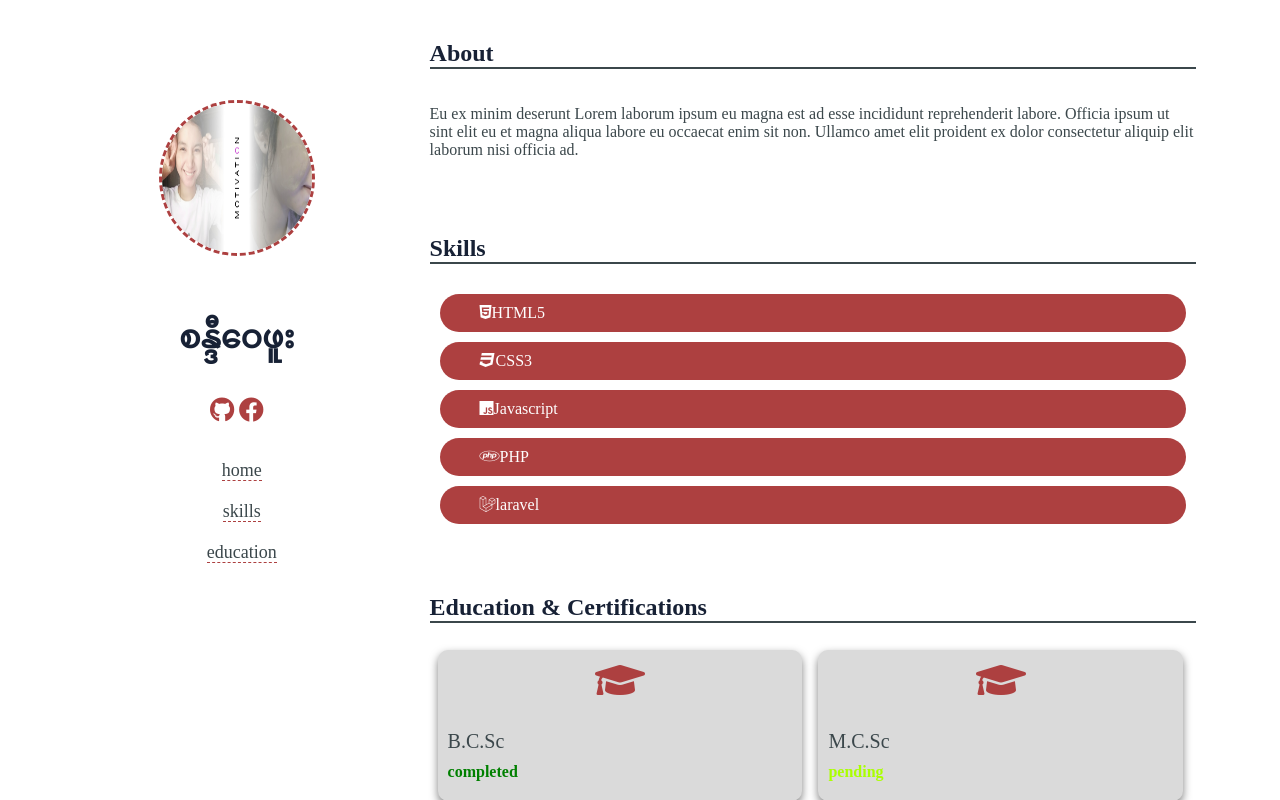
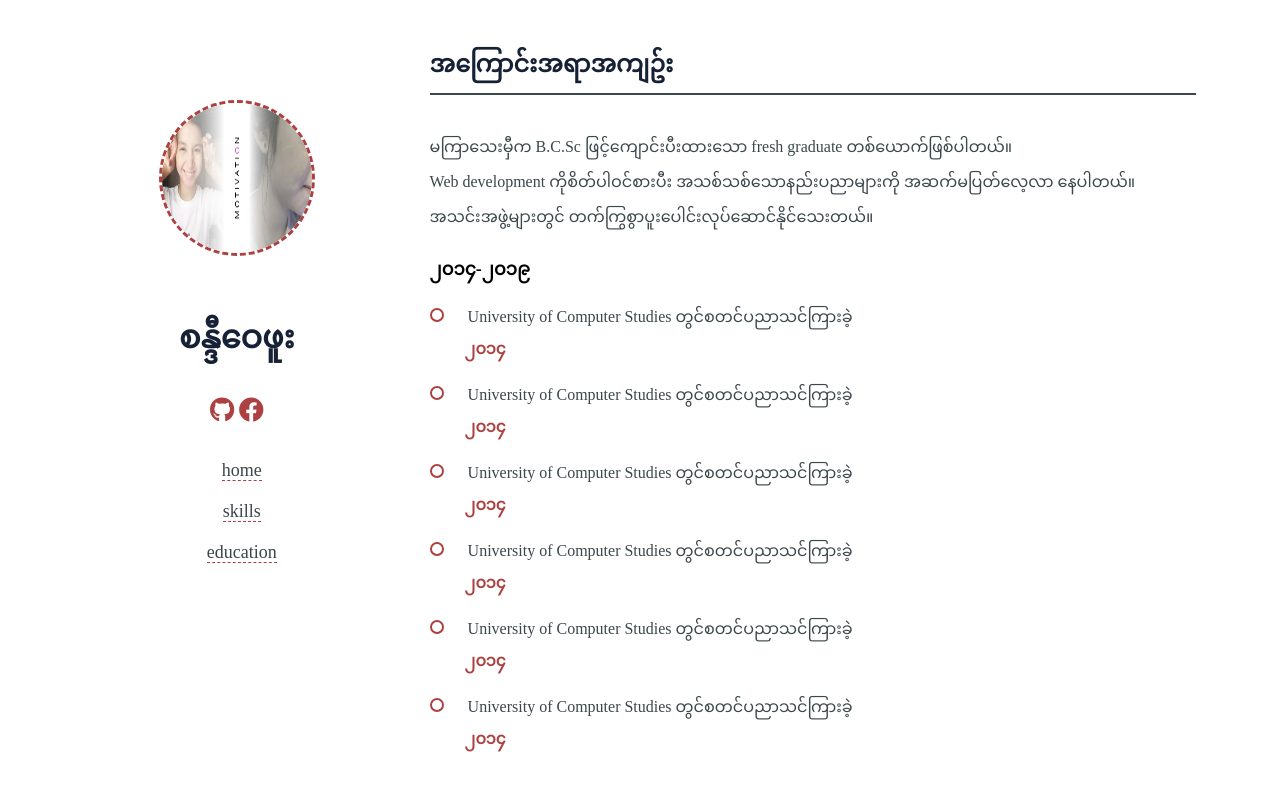
Before and after one commit to SandiWai/myportfolio, a plain HTML site: page index.html in a window 1280 px wide. Drawn offline with nearby package versions, Linux system fonts and the light colour scheme; a web font is replaced by a local one.

Commit message:
rework commit

```diff
--- a/index.html
+++ b/index.html
@@ -24,19 +24,53 @@
             </a>
         </div>
         <ul>
-            <li class="nav"><a href="#description">home</a></li>
-            <li class="nav"><a href="#skills">skills</a></li>
-            <li class="nav"><a href="#education">education</a></li>
+            <li class="nav"><a id="descriptionBtn" href="#">home</a></li>
+            <li class="nav"><a id="skillBtn" href="#">skills</a></li>
+            <li class="nav"><a id="educationBtn" href="#">education</a></li>
         </ul>
     </header>
 
     <div class="contents">
         <section id="description" class="description" data-section="description">
-            <h2>About</h2>
-            <p>Eu ex minim deserunt Lorem laborum ipsum eu magna est ad esse incididunt reprehenderit labore.
-                Officia ipsum ut sint elit eu et magna aliqua labore eu occaecat enim sit non.
-                Ullamco amet elit proident ex dolor consectetur aliquip elit laborum nisi officia ad.
+            <h2>အကြောင်းအရာအကျဥ်း</h2>
+            <p>
+                မကြာသေးမှီက B.C.Sc ဖြင့်ကျောင်းပီးထားသော fresh graduate တစ်ယောက်ဖြစ်ပါတယ်။<br>
+                Web development ကိုစိတ်ပါဝင်စားပီး အသစ်သစ်သောနည်းပညာများကို အဆက်မပြတ်လေ့လာ နေပါတယ်။<br>
+                အသင်းအဖွဲ့များတွင် တက်ကြွစွာပူးပေါင်းလုပ်ဆောင်နိုင်သေးတယ်။
             </p>
+            <div class="timeline">
+                <h3>၂၀၁၄-၂၀၁၉</h3>
+                <div class="event">
+                    <div class="circle"></div>
+                    <span class="text">University of Computer Studies တွင်စတင်ပညာသင်ကြားခဲ့</span>
+                    <spam class="time">၂၀၁၄</spam>
+                </div>
+                <div class="event">
+                    <div class="circle"></div>
+                    <span class="text">University of Computer Studies တွင်စတင်ပညာသင်ကြားခဲ့</span>
+                    <spam class="time">၂၀၁၄</spam>
+                </div>
+                <div class="event">
+                    <div class="circle"></div>
+                    <span class="text">University of Computer Studies တွင်စတင်ပညာသင်ကြားခဲ့</span>
+                    <spam class="time">၂၀၁၄</spam>
+                </div>
+                <div class="event">
+                    <div class="circle"></div>
+                    <span class="text">University of Computer Studies တွင်စတင်ပညာသင်ကြားခဲ့</span>
+                    <spam class="time">၂၀၁၄</spam>
+                </div>
+                <div class="event">
+                    <div class="circle"></div>
+                    <span class="text">University of Computer Studies တွင်စတင်ပညာသင်ကြားခဲ့</span>
+                    <spam class="time">၂၀၁၄</spam>
+                </div>
+                <div class="event">
+                    <div class="circle"></div>
+                    <span class="text">University of Computer Studies တွင်စတင်ပညာသင်ကြားခဲ့</span>
+                    <spam class="time">၂၀၁၄</spam>
+                </div>
+            </div>
         </section>
 
         <section id="skills" class="skills" data-section="skills">
@@ -103,11 +137,34 @@
         </section>
     </div>
     <!--
-        <div class="experience">
-            <h2>Experiences</h2>
-            <div class="exp"></div>
-            <div class="exp"></div>
-        </div> -->
+    <div class="experience">
+        <h2>Experiences</h2>
+        <div class="exp"></div>
+        <div class="exp"></div>
+    </div>
+     -->
+
+
+    <script src="https://ajax.googleapis.com/ajax/libs/jquery/3.4.1/jquery.min.js"></script>
+    <script>
+        $(document).ready(function(){
+            $("#descriptionBtn").click(function(){
+                $("#description").fadeIn(1500);
+                $("#skills").fadeOut(1500);
+                $("#education").fadeOut(1500);
+            });
+            $("#skillBtn").click(function(){
+                $("#skills").fadeIn(1500);
+                $("#description").fadeOut(1500);
+                $("#education").fadeOut(1500);
+            });
+            $("#educationBtn").click(function(){
+                $("#education").fadeIn(1500);
+                $("#skills").fadeOut(1500);
+                $("#description").fadeOut(1500);
+            });
+        });
+    </script>
 </body>
 
 </html>
--- /dev/null
+++ b/js/script.js
@@ -0,0 +1 @@
+var
--- a/styles/style.scss
+++ b/styles/style.scss
@@ -80,23 +80,54 @@ h2 {
 
 .description {
   padding: 20px;
+  .timeline{
+    h3{
+      font-size: 18px;
+      color: black;
+    }
+    .event{
+      margin-top: 20px;
+      .circle{
+        width: 10px;
+        height: 10px;
+        display: inline-block;
+        border: 2px solid $primary;
+        border-radius: 10px;
+      }
+      .text{
+        padding-left: 20px;
+      }
+      .time{
+        display: block;
+        margin-left: 35px;
+        color: $primary;
+        font-weight: bold;
+      }
+    }
+  }
 }
 
 .skills {
   padding: 20px;
+  display: none;
   .skill {
     margin: 10px;
     padding: 10px 10px 10px 40px;
     background: $primary;
     border-radius: 20px;
     color: $fontwhite;
+    box-shadow: 0px 4px 8px 0 rgba(0, 0, 0, 0.5);
+    i{
+        padding-right: 10px;
+    }
   }
 }
 
 .education {
   padding: 20px;
+  display: none;
   .edu {
-    background: rgb(218, 218, 218);
+    background: rgb(255, 255, 255);
     margin: 8px;
     padding: 10px;
     float: left;
```
Also changed, not shown: styles/style.css, 1 other file.
